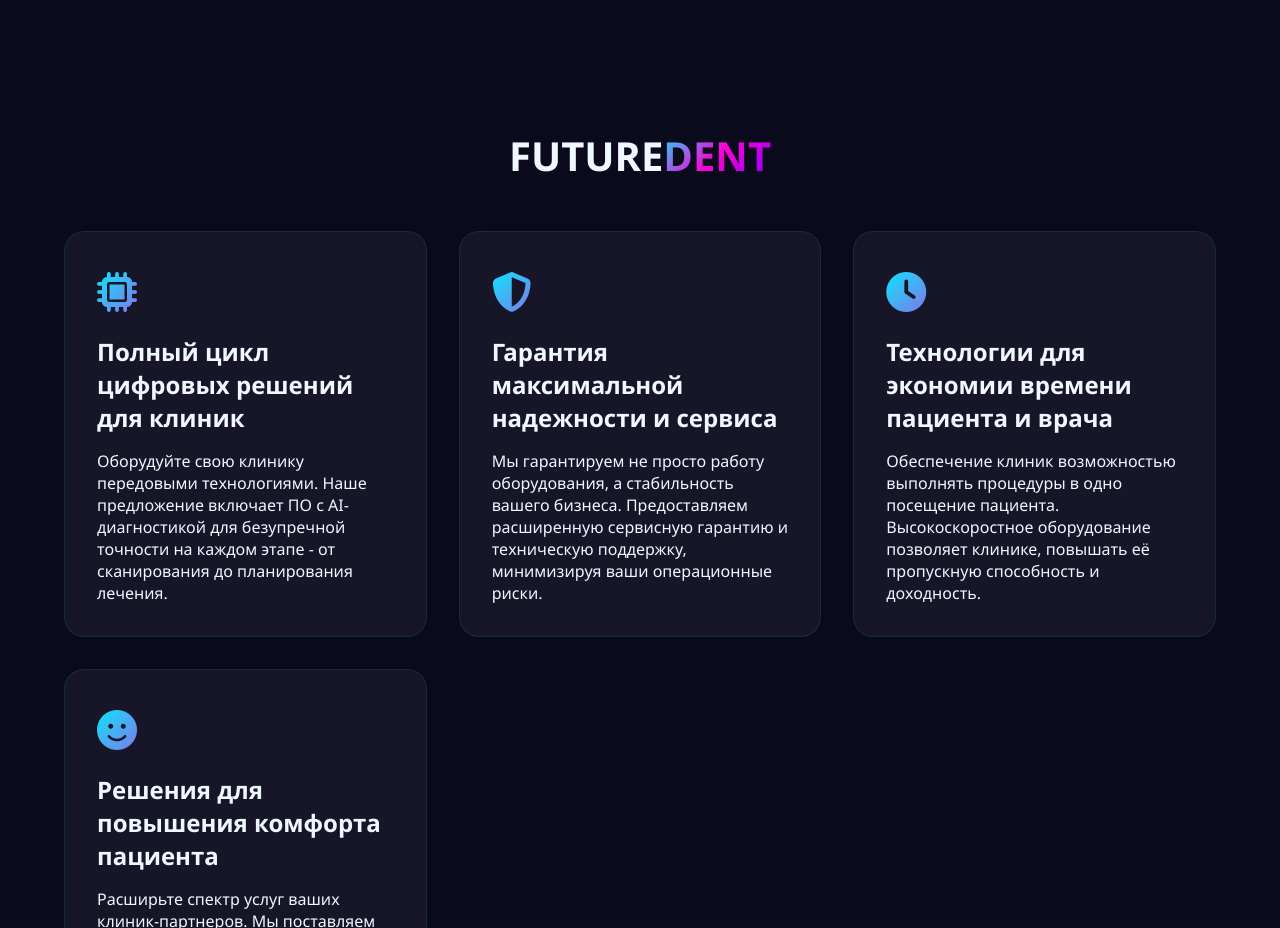
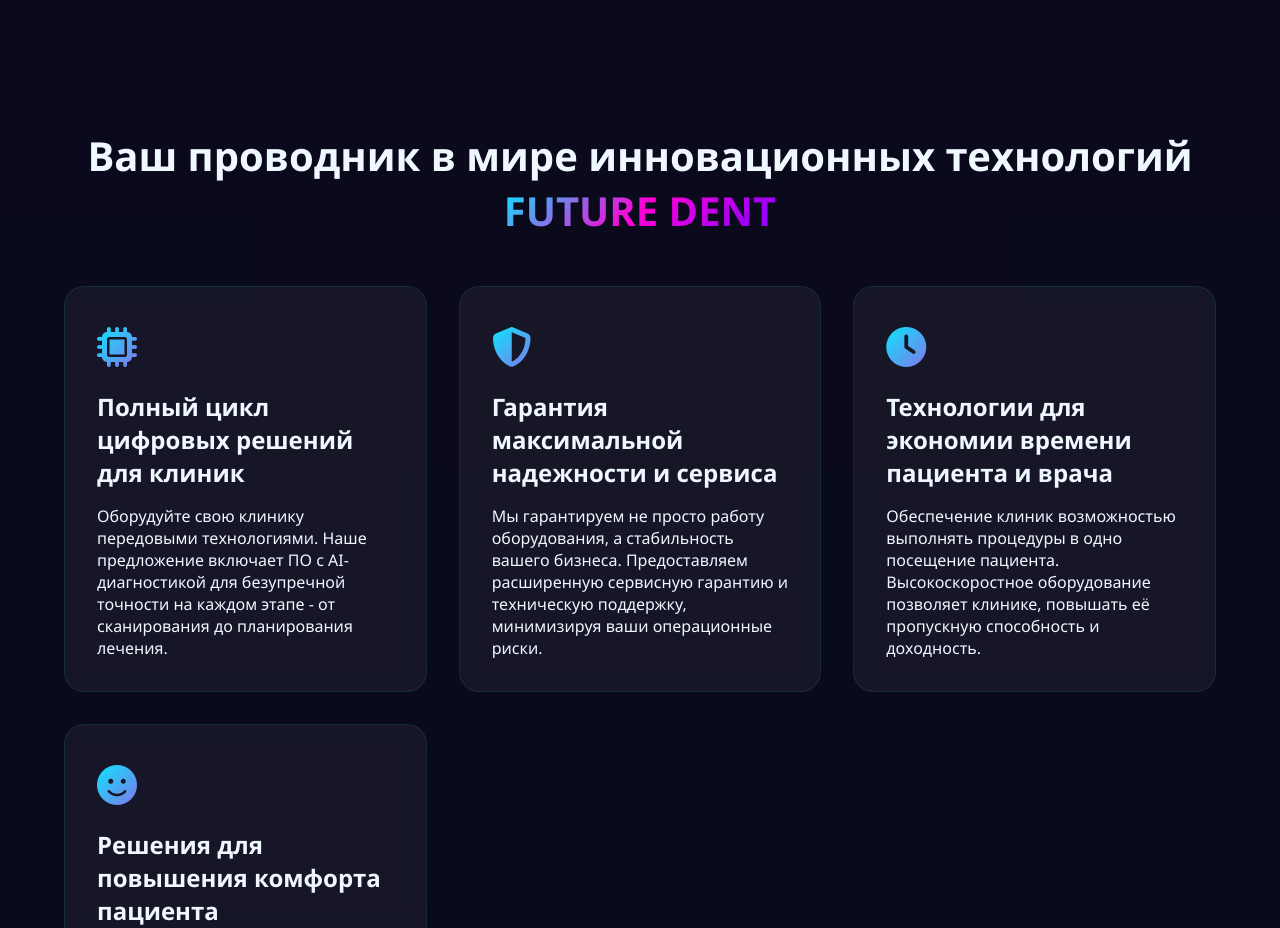
Before and after one commit to aimedtechkz/2, a plain HTML site: page index.html in a window 1280 px wide. Shown: the part 800-1728 px from the top of the page. Drawn offline with Linux system fonts and the light colour scheme.

Commit message:
Update index.html

```diff
--- a/index.html
+++ b/index.html
@@ -516,7 +516,7 @@
 
     <!-- Features Section -->
     <section class="features" id="about">
-        <h2 class="section-title">FUTURE<span class="gradient-text">DENT</span></h2>
+        <h2 class="section-title">Ваш проводник в мире инновационных технологий <span class="gradient-text">FUTURE DENT</span></h2>
         <div class="features-grid">
             <div class="feature-card">
                 <div class="feature-icon">
```
